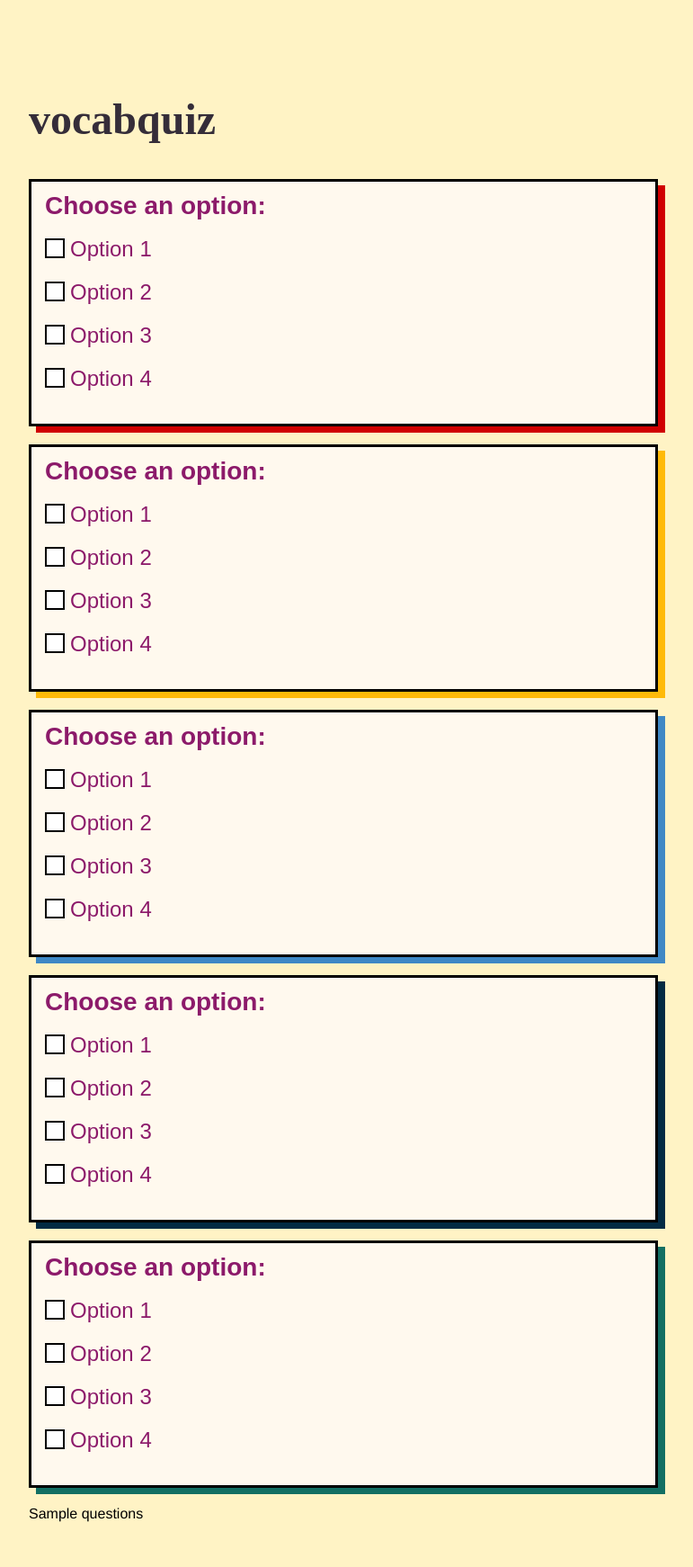
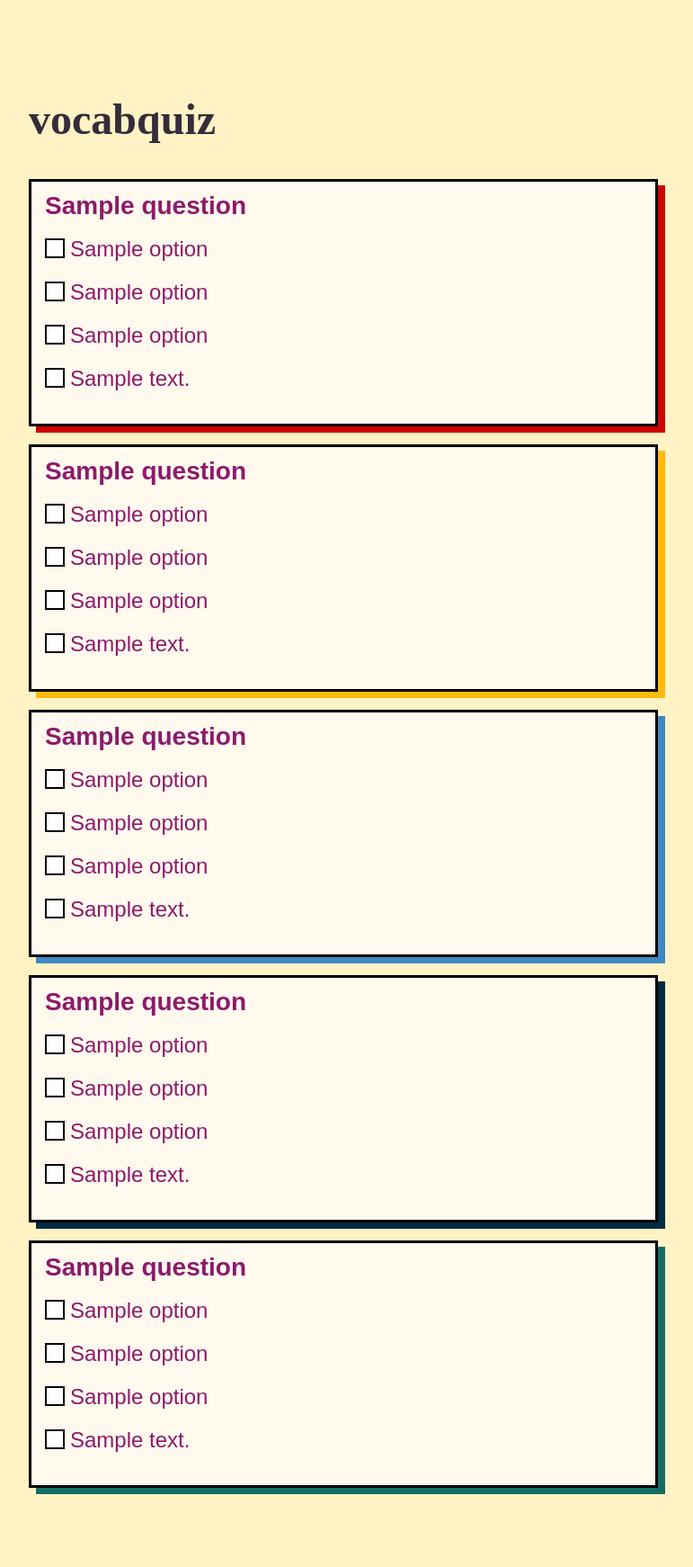
Before and after one commit to psymbio/vocabulary-quiz-app, a Flask app: template templates/index.html in a window 1280 px wide. Shown: the whole page at 90% size, without its empty margins (218-989 px from the left). After the commit the page ends 1661 px from the top, so only its background shows below. Run offline with Flask 2, Linux system fonts and the light colour scheme; the template is opened without the code that fills it: most values are stand-ins (such as "Sample title", 1, 10 or a date in 2020); parts of the project's set-up code (start-up, migrations or seed data) failed here and were passed over.

Commit message:
render json to html

```diff
--- a/app.py
+++ b/app.py
@@ -1,6 +1,7 @@
 from flask import Flask, jsonify, render_template, abort, url_for, json
 import numpy as np
 import pickle
+import json
 
 app = Flask(__name__)
 
@@ -35,7 +36,9 @@ def get_question(quiz="B333", num_options=4):
 @app.route('/',methods = ['POST', 'GET'])
 def vocabquiz():
     questions = quiz()
-    return render_template('index.html', questions=questions.get_data(as_text=True))
+    # q = questions.get_json()
+    # print(type(q))
+    return render_template('index.html', questions=questions.get_json())
     # return render_template('index.html', questions=questions)
 if __name__=="__main__":
     app.run(debug=True)
--- a/templates/index.html
+++ b/templates/index.html
@@ -13,105 +13,104 @@
 <form action="#">
 <body class="content">
 <div class="quiz box one">
-    <p class="quiz-question">Choose an option:</p>
+    <p class="quiz-question">{{ questions['questions'][0]['question'] }}</p>
         <p>
         <input type="radio" id="option1" name="radio-group-1">
-        <label for="option1">Option 1</label>
+        <label for="option1">{{ questions['questions'][0]['options'][0] }}</label>
         </p>
         <p>
         <input type="radio" id="option2" name="radio-group-1">
-        <label for="option2">Option 2</label>
+        <label for="option2">{{ questions['questions'][0]['options'][1] }}</label>
         </p>
         <p>
         <input type="radio" id="option3" name="radio-group-1">
-        <label for="option3">Option 3</label>
+        <label for="option3">{{ questions['questions'][0]['options'][2] }}</label>
         </p>
         <p>
         <input type="radio" id="option4" name="radio-group-1">
-        <label for="option4">Option 4</label>
+        <label for="option4">{{ questions['questions'][0]['answer'] }}</label>
         </p>
 </div>
 
 <div class="quiz box two">
-    <p class="quiz-question">Choose an option:</p>
+    <p class="quiz-question">{{ questions['questions'][1]['question'] }}</p>
         <p>
         <input type="radio" id="option5" name="radio-group-2">
-        <label for="option5">Option 1</label>
+        <label for="option5">{{ questions['questions'][1]['options'][0] }}</label>
         </p>
         <p>
         <input type="radio" id="option6" name="radio-group-2">
-        <label for="option6">Option 2</label>
+        <label for="option6">{{ questions['questions'][1]['options'][1] }}</label>
         </p>
         <p>
         <input type="radio" id="option7" name="radio-group-2">
-        <label for="option7">Option 3</label>
+        <label for="option7">{{ questions['questions'][1]['options'][2] }}</label>
         </p>
         <p>
         <input type="radio" id="option8" name="radio-group-2">
-        <label for="option8">Option 4</label>
+        <label for="option8">{{ questions['questions'][1]['answer'] }}</label>
         </p>
 </div>
 
 <div class="quiz box three">
-    <p class="quiz-question">Choose an option:</p>
+    <p class="quiz-question">{{ questions['questions'][2]['question'] }}</p>
 
         <p>
         <input type="radio" id="option9" name="radio-group-3">
-        <label for="option9">Option 1</label>
+        <label for="option9">{{ questions['questions'][2]['options'][0] }}</label>
         </p>
         <p>
         <input type="radio" id="option10" name="radio-group-3">
-        <label for="option11">Option 2</label>
+        <label for="option11">{{ questions['questions'][2]['options'][1] }}</label>
         </p>
         <p>
         <input type="radio" id="option11" name="radio-group-3">
-        <label for="option11">Option 3</label>
+        <label for="option11">{{ questions['questions'][2]['options'][2] }}</label>
         </p>
         <p>
         <input type="radio" id="option12" name="radio-group-3">
-        <label for="option12">Option 4</label>
+        <label for="option12">{{ questions['questions'][2]['answer'] }}</label>
         </p>
 </div>
 <div class="quiz box four">
-    <p class="quiz-question">Choose an option:</p>
+    <p class="quiz-question">{{ questions['questions'][3]['question'] }}</p>
         <p>
         <input type="radio" id="option13" name="radio-group-4">
-        <label for="option13">Option 1</label>
+        <label for="option13">{{ questions['questions'][3]['options'][0] }}</label>
         </p>
         <p>
         <input type="radio" id="option14" name="radio-group-4">
-        <label for="option14">Option 2</label>
+        <label for="option14">{{ questions['questions'][3]['options'][1] }}</label>
         </p>
         <p>
         <input type="radio" id="option15" name="radio-group-4">
-        <label for="option15">Option 3</label>
+        <label for="option15">{{ questions['questions'][3]['options'][2] }}</label>
         </p>
         <p>
         <input type="radio" id="option16" name="radio-group-4">
-        <label for="option16">Option 4</label>
+        <label for="option16">{{ questions['questions'][3]['answer'] }}</label>
         </p>
 </div>
 
 <div class="quiz box five">
-    <p class="quiz-question">Choose an option:</p>
+    <p class="quiz-question">{{ questions['questions'][4]['question'] }}</p>
         <p>
         <input type="radio" id="option17" name="radio-group-5">
-        <label for="option17">Option 1</label>
+        <label for="option17">{{ questions['questions'][4]['options'][0] }}</label>
         </p>
         <p>
         <input type="radio" id="option18" name="radio-group-5">
-        <label for="option18">Option 2</label>
+        <label for="option18">{{ questions['questions'][4]['options'][1] }}</label>
         </p>
         <p>
         <input type="radio" id="option19" name="radio-group-5">
-        <label for="option19">Option 3</label>
+        <label for="option19">{{ questions['questions'][4]['options'][2] }}</label>
         </p>
         <p>
         <input type="radio" id="option20" name="radio-group-5">
-        <label for="option20">Option 4</label>
+        <label for="option20">{{ questions['questions'][2]['answer'] }}</label>
         </p>
 </div>
 </form>
-{{questions}}
 </body>
 </html>
```
Also changed, not shown: json.py (added, +96 -0 lines).
